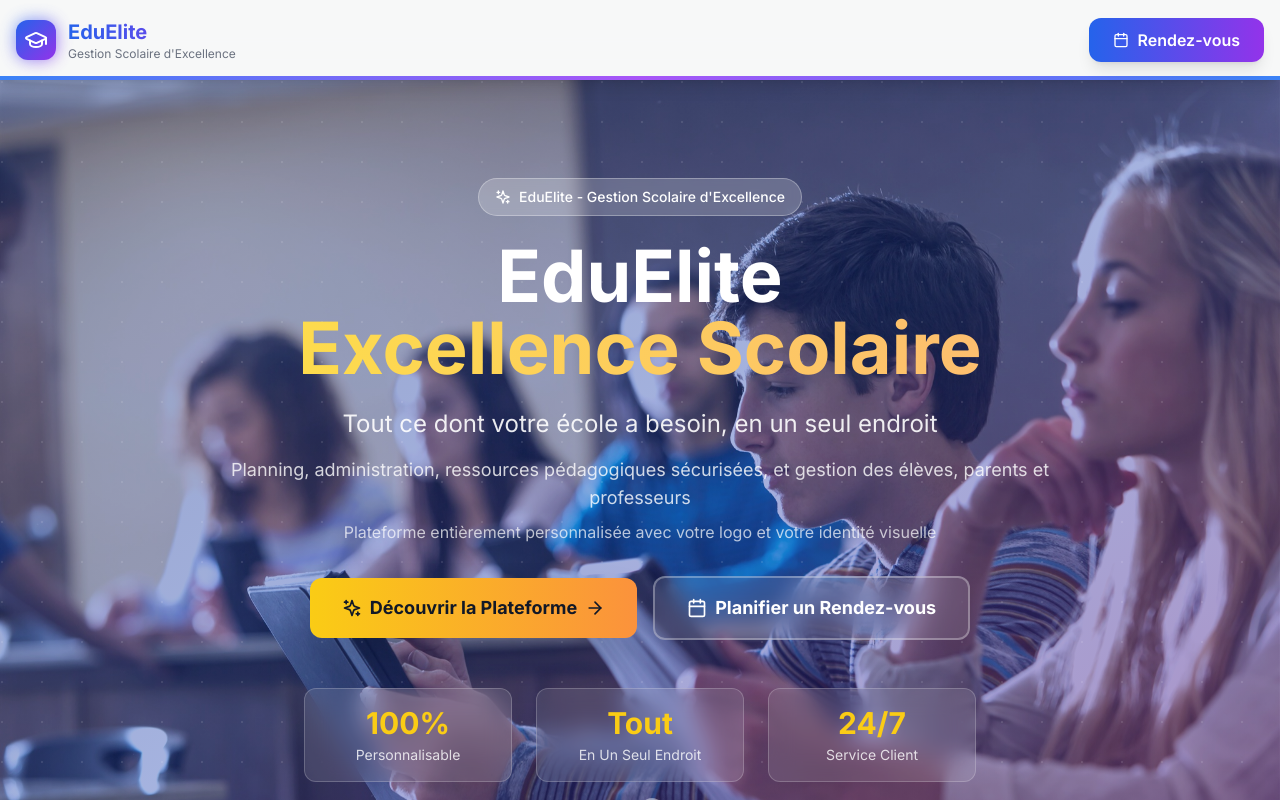
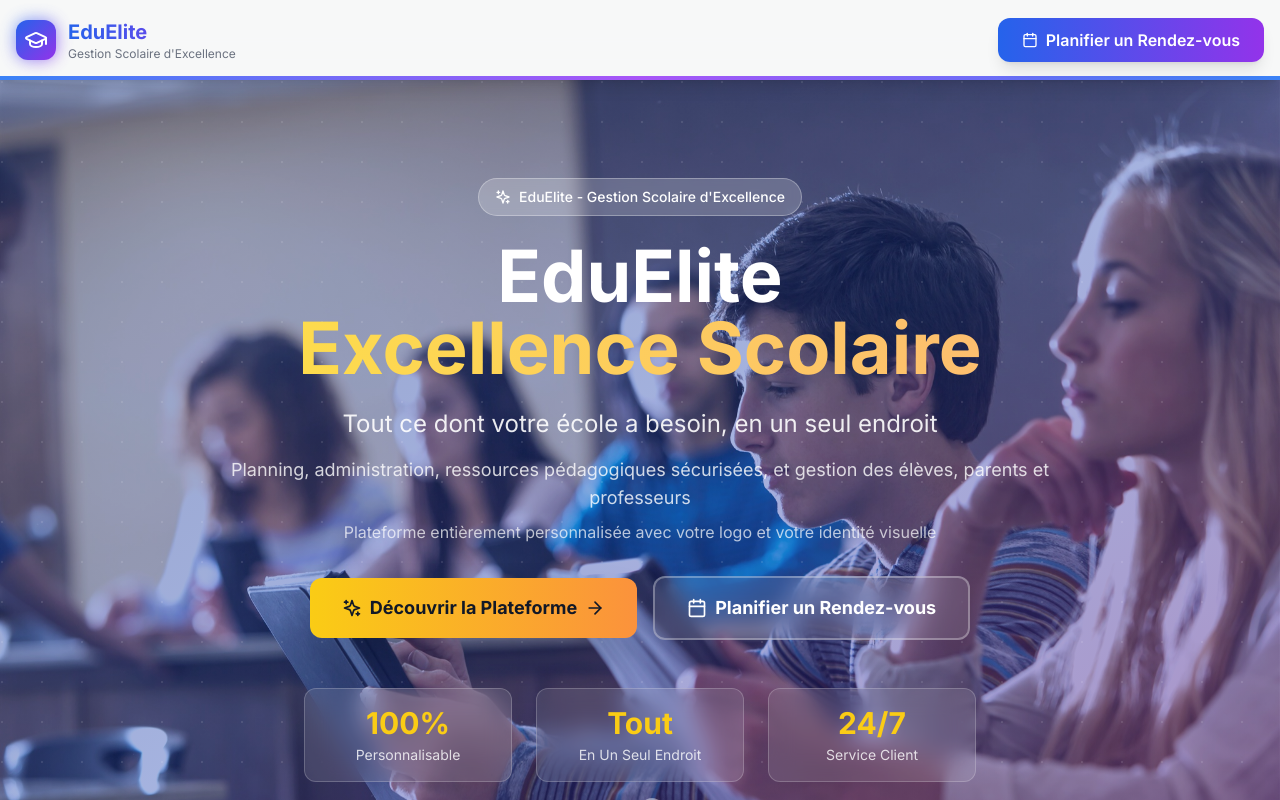
Before and after one commit to YOUNESSTIZI/tizi-consulting-EduElite, a Next.js app: page / in a window 1280 px wide. Shown: the top 800 px of the page. Built offline with nearby package versions, Linux system fonts and the light colour scheme; no server answers.

Commit message:
feat: Remplacer 'Rendez-vous' par 'Planifier un Rendez-vous' dans la navbar

```diff
--- a/components/Navbar.tsx
+++ b/components/Navbar.tsx
@@ -77,7 +77,7 @@ export default function Navbar() {
                 className="group relative px-6 py-2.5 rounded-xl bg-gradient-to-r from-blue-600 to-purple-600 text-white font-semibold hover:from-blue-500 hover:to-purple-500 transition-all duration-300 shadow-lg hover:shadow-xl hover:scale-105 flex items-center gap-2"
             >
                 <Calendar className="w-4 h-4 group-hover:translate-x-0.5 transition-transform" />
-                <span>Rendez-vous</span>
+                <span>Planifier un Rendez-vous</span>
             </Link>
             )}
           </div>
@@ -128,7 +128,7 @@ export default function Navbar() {
                   className="mt-2 px-6 py-3 rounded-xl bg-gradient-to-r from-blue-600 to-purple-600 text-white font-semibold hover:from-blue-500 hover:to-purple-500 transition-all shadow-lg flex items-center justify-center gap-2"
               >
                   <Calendar className="w-5 h-5" />
-                  <span>Rendez-vous</span>
+                  <span>Planifier un Rendez-vous</span>
               </Link>
             )}
           </div>
```
